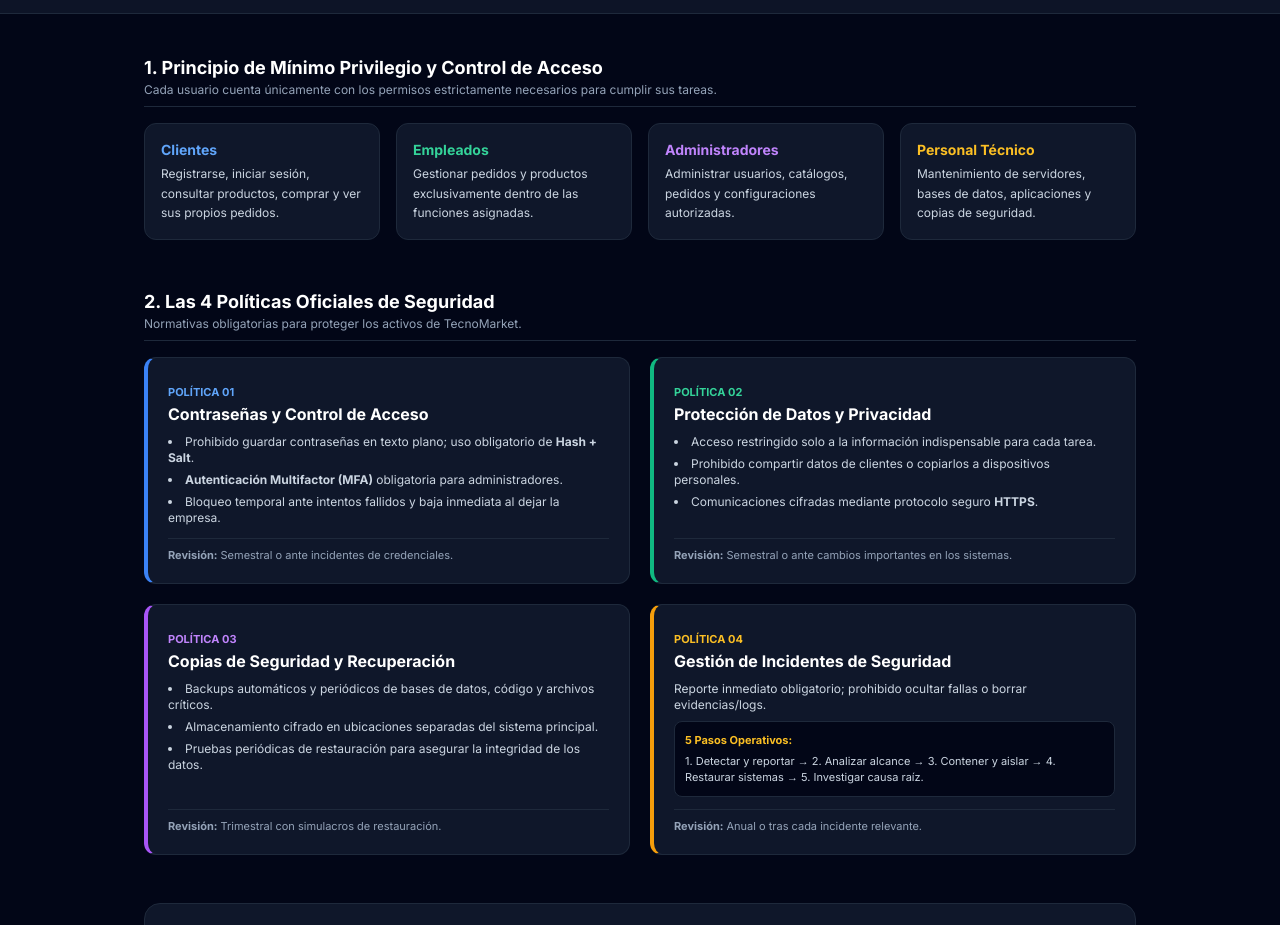
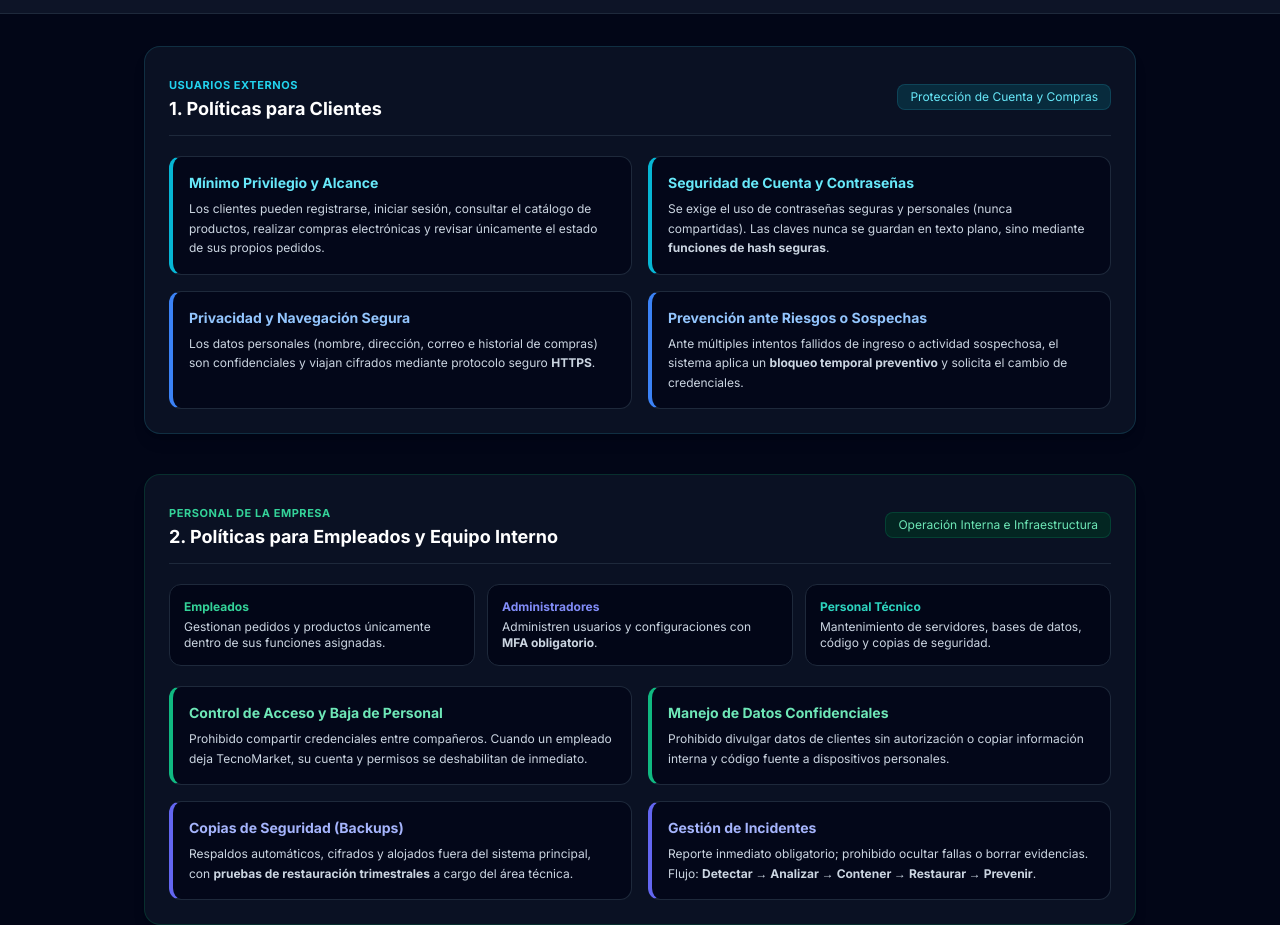
Before and after one commit to lucaszzz-pichichi/politicastecnomarket, a plain HTML site: page index.html in a window 1280 px wide. Shown: the part 63-988 px from the top of the page. Drawn offline with nearby package versions, Linux system fonts and the light colour scheme.

Commit message:
Add files via upload

```diff
--- a/index.html
+++ b/index.html
@@ -3,7 +3,7 @@
 <head>
     <meta charset="UTF-8">
     <meta name="viewport" content="width=device-width, initial-scale=1.0">
-    <title>Políticas de Seguridad - TecnoMarket</title>
+    <title>Políticas de Seguridad — TecnoMarket</title>
     <!-- Tailwind CSS -->
     <script src="https://cdn.tailwindcss.com"></script>
     <link href="https://fonts.googleapis.com/css2?family=Inter:wght@400;600;700;800&display=swap" rel="stylesheet">
@@ -13,143 +13,141 @@
 </head>
 <body class="bg-slate-950 text-slate-100 min-h-screen flex flex-col">
 
-    <!-- Header Sencillo con Tríada CIA -->
+    <!-- Header Compacto con Tríada CIA -->
     <header class="bg-slate-900/90 border-b border-slate-800 sticky top-0 z-10 backdrop-blur">
         <div class="max-w-5xl mx-auto px-4 py-4 flex flex-col sm:flex-row sm:items-center justify-between gap-3">
             <div>
                 <h1 class="text-xl font-extrabold tracking-tight text-white">
-                    Tecno<span class="text-blue-500">Market</span>
+                    Políticas de Seguridad — Tecno<span class="text-cyan-400">Market</span>
                 </h1>
-                <p class="text-xs text-slate-400">Políticas de Seguridad Informática</p>
+                <p class="text-xs text-slate-400">Plataforma de Comercio Electrónico Tecnológico</p>
             </div>
-            <!-- Pilar CIA -->
+            <!-- Badges Tríada CIA -->
             <div class="flex flex-wrap gap-2 text-xs font-semibold">
-                <span class="px-3 py-1 rounded-full bg-blue-950 text-blue-300 border border-blue-800/60">Confidencialidad</span>
+                <span class="px-3 py-1 rounded-full bg-cyan-950 text-cyan-300 border border-cyan-800/60">Confidencialidad</span>
                 <span class="px-3 py-1 rounded-full bg-emerald-950 text-emerald-300 border border-emerald-800/60">Integridad</span>
-                <span class="px-3 py-1 rounded-full bg-purple-950 text-purple-300 border border-purple-800/60">Disponibilidad</span>
+                <span class="px-3 py-1 rounded-full bg-indigo-950 text-indigo-300 border border-indigo-800/60">Disponibilidad</span>
             </div>
         </div>
     </header>
 
     <!-- Contenido Principal -->
-    <main class="flex-grow max-w-5xl mx-auto px-4 py-10 space-y-12">
+    <main class="flex-grow max-w-5xl mx-auto px-4 py-8 space-y-10">
 
-        <!-- Sección 1: Principio de Mínimo Privilegio y Control de Acceso -->
-        <section class="space-y-4">
-            <div class="border-b border-slate-800 pb-2">
-                <h2 class="text-lg font-bold text-white">1. Principio de Mínimo Privilegio y Control de Acceso</h2>
-                <p class="text-xs text-slate-400">Cada usuario cuenta únicamente con los permisos estrictamente necesarios para cumplir sus tareas.</p>
+        <!-- BLOQUE 1: POLÍTICAS PARA CLIENTES (Acento Azul / Cian) -->
+        <section class="bg-slate-900/70 border border-cyan-900/50 rounded-2xl p-6 space-y-5 shadow-lg">
+            <div class="flex flex-col sm:flex-row sm:items-center justify-between gap-2 border-b border-slate-800 pb-3">
+                <div>
+                    <span class="text-[11px] font-bold uppercase tracking-wider text-cyan-400">Usuarios Externos</span>
+                    <h2 class="text-lg font-bold text-white">1. Políticas para Clientes</h2>
+                </div>
+                <span class="text-xs px-3 py-1 rounded-lg bg-cyan-950/80 text-cyan-300 border border-cyan-800/50 w-fit">
+                    Protección de Cuenta y Compras
+                </span>
             </div>
 
-            <div class="grid sm:grid-cols-2 lg:grid-cols-4 gap-4">
-                <div class="bg-slate-900 border border-slate-800 rounded-xl p-4">
-                    <h3 class="font-bold text-blue-400 text-sm mb-1">Clientes</h3>
-                    <p class="text-xs text-slate-300 leading-relaxed">Registrarse, iniciar sesión, consultar productos, comprar y ver sus propios pedidos.</p>
-                </div>
-                <div class="bg-slate-900 border border-slate-800 rounded-xl p-4">
-                    <h3 class="font-bold text-emerald-400 text-sm mb-1">Empleados</h3>
-                    <p class="text-xs text-slate-300 leading-relaxed">Gestionar pedidos y productos exclusivamente dentro de las funciones asignadas.</p>
-                </div>
-                <div class="bg-slate-900 border border-slate-800 rounded-xl p-4">
-                    <h3 class="font-bold text-purple-400 text-sm mb-1">Administradores</h3>
-                    <p class="text-xs text-slate-300 leading-relaxed">Administrar usuarios, catálogos, pedidos y configuraciones autorizadas.</p>
-                </div>
-                <div class="bg-slate-900 border border-slate-800 rounded-xl p-4">
-                    <h3 class="font-bold text-amber-400 text-sm mb-1">Personal Técnico</h3>
-                    <p class="text-xs text-slate-300 leading-relaxed">Mantenimiento de servidores, bases de datos, aplicaciones y copias de seguridad.</p>
-                </div>
-            </div>
-        </section>
-
-        <!-- Sección 2: Las 4 Políticas Oficiales de Seguridad -->
-        <section class="space-y-4">
-            <div class="border-b border-slate-800 pb-2">
-                <h2 class="text-lg font-bold text-white">2. Las 4 Políticas Oficiales de Seguridad</h2>
-                <p class="text-xs text-slate-400">Normativas obligatorias para proteger los activos de TecnoMarket.</p>
-            </div>
-
-            <div class="grid md:grid-cols-2 gap-5">
-                <!-- Política 1 -->
-                <article class="bg-slate-900 border border-slate-800 border-l-4 border-l-blue-500 rounded-xl p-5 flex flex-col justify-between space-y-3">
-                    <div>
-                        <span class="text-[11px] font-bold uppercase text-blue-400">Política 01</span>
-                        <h3 class="text-base font-bold text-white mb-2">Contraseñas y Control de Acceso</h3>
-                        <ul class="text-xs text-slate-300 space-y-1.5 list-disc list-inside">
-                            <li>Prohibido guardar contraseñas en texto plano; uso obligatorio de <strong>Hash + Salt</strong>.</li>
-                            <li><strong>Autenticación Multifactor (MFA)</strong> obligatoria para administradores.</li>
-                            <li>Bloqueo temporal ante intentos fallidos y baja inmediata al dejar la empresa.</li>
-                        </ul>
-                    </div>
-                    <div class="pt-2 border-t border-slate-800 text-[11px] text-slate-400">
-                        <strong>Revisión:</strong> Semestral o ante incidentes de credenciales.
-                    </div>
+            <div class="grid md:grid-cols-2 gap-4">
+                <!-- Alcance y Privilegios -->
+                <article class="bg-slate-950/80 border border-slate-800 border-l-4 border-l-cyan-500 rounded-xl p-4 space-y-1.5">
+                    <h3 class="text-sm font-bold text-cyan-300">Mínimo Privilegio y Alcance</h3>
+                    <p class="text-xs text-slate-300 leading-relaxed">
+                        Los clientes pueden registrarse, iniciar sesión, consultar el catálogo de productos, realizar compras electrónicas y revisar únicamente el estado de sus propios pedidos.
+                    </p>
                 </article>
 
-                <!-- Política 2 -->
-                <article class="bg-slate-900 border border-slate-800 border-l-4 border-l-emerald-500 rounded-xl p-5 flex flex-col justify-between space-y-3">
-                    <div>
-                        <span class="text-[11px] font-bold uppercase text-emerald-400">Política 02</span>
-                        <h3 class="text-base font-bold text-white mb-2">Protección de Datos y Privacidad</h3>
-                        <ul class="text-xs text-slate-300 space-y-1.5 list-disc list-inside">
-                            <li>Acceso restringido solo a la información indispensable para cada tarea.</li>
-                            <li>Prohibido compartir datos de clientes o copiarlos a dispositivos personales.</li>
-                            <li>Comunicaciones cifradas mediante protocolo seguro <strong>HTTPS</strong>.</li>
-                        </ul>
-                    </div>
-                    <div class="pt-2 border-t border-slate-800 text-[11px] text-slate-400">
-                        <strong>Revisión:</strong> Semestral o ante cambios importantes en los sistemas.
-                    </div>
+                <!-- Contraseñas -->
+                <article class="bg-slate-950/80 border border-slate-800 border-l-4 border-l-cyan-500 rounded-xl p-4 space-y-1.5">
+                    <h3 class="text-sm font-bold text-cyan-300">Seguridad de Cuenta y Contraseñas</h3>
+                    <p class="text-xs text-slate-300 leading-relaxed">
+                        Se exige el uso de contraseñas seguras y personales (nunca compartidas). Las claves nunca se guardan en texto plano, sino mediante <strong>funciones de hash seguras</strong>.
+                    </p>
                 </article>
 
-                <!-- Política 3 -->
-                <article class="bg-slate-900 border border-slate-800 border-l-4 border-l-purple-500 rounded-xl p-5 flex flex-col justify-between space-y-3">
-                    <div>
-                        <span class="text-[11px] font-bold uppercase text-purple-400">Política 03</span>
-                        <h3 class="text-base font-bold text-white mb-2">Copias de Seguridad y Recuperación</h3>
-                        <ul class="text-xs text-slate-300 space-y-1.5 list-disc list-inside">
-                            <li>Backups automáticos y periódicos de bases de datos, código y archivos críticos.</li>
-                            <li>Almacenamiento cifrado en ubicaciones separadas del sistema principal.</li>
-                            <li>Pruebas periódicas de restauración para asegurar la integridad de los datos.</li>
-                        </ul>
-                    </div>
-                    <div class="pt-2 border-t border-slate-800 text-[11px] text-slate-400">
-                        <strong>Revisión:</strong> Trimestral con simulacros de restauración.
-                    </div>
+                <!-- Privacidad y HTTPS -->
+                <article class="bg-slate-950/80 border border-slate-800 border-l-4 border-l-blue-500 rounded-xl p-4 space-y-1.5">
+                    <h3 class="text-sm font-bold text-blue-300">Privacidad y Navegación Segura</h3>
+                    <p class="text-xs text-slate-300 leading-relaxed">
+                        Los datos personales (nombre, dirección, correo e historial de compras) son confidenciales y viajan cifrados mediante protocolo seguro <strong>HTTPS</strong>.
+                    </p>
                 </article>
 
-                <!-- Política 4 -->
-                <article class="bg-slate-900 border border-slate-800 border-l-4 border-l-amber-500 rounded-xl p-5 flex flex-col justify-between space-y-3">
-                    <div>
-                        <span class="text-[11px] font-bold uppercase text-amber-400">Política 04</span>
-                        <h3 class="text-base font-bold text-white mb-2">Gestión de Incidentes de Seguridad</h3>
-                        <p class="text-xs text-slate-300 mb-2">Reporte inmediato obligatorio; prohibido ocultar fallas o borrar evidencias/logs.</p>
-                        <div class="bg-slate-950 p-2.5 rounded-lg border border-slate-800 text-[11px] text-slate-300">
-                            <strong class="text-amber-400 block mb-1">5 Pasos Operativos:</strong>
-                            1. Detectar y reportar → 2. Analizar alcance → 3. Contener y aislar → 4. Restaurar sistemas → 5. Investigar causa raíz.
-                        </div>
-                    </div>
-                    <div class="pt-2 border-t border-slate-800 text-[11px] text-slate-400">
-                        <strong>Revisión:</strong> Anual o tras cada incidente relevante.
-                    </div>
+                <!-- Incumplimiento -->
+                <article class="bg-slate-950/80 border border-slate-800 border-l-4 border-l-blue-500 rounded-xl p-4 space-y-1.5">
+                    <h3 class="text-sm font-bold text-blue-300">Prevención ante Riesgos o Sospechas</h3>
+                    <p class="text-xs text-slate-300 leading-relaxed">
+                        Ante múltiples intentos fallidos de ingreso o actividad sospechosa, el sistema aplica un <strong>bloqueo temporal preventivo</strong> y solicita el cambio de credenciales.
+                    </p>
                 </article>
             </div>
         </section>
 
-        <!-- Sección 3: Mecanismos de Cumplimiento y Revisión -->
-        <section class="bg-slate-900 border border-slate-800 rounded-2xl p-6 space-y-3">
-            <h2 class="text-base font-bold text-white">3. Mecanismos de Cumplimiento y Revisión</h2>
-            <p class="text-xs text-slate-300 leading-relaxed">
-                La seguridad de TecnoMarket combina <strong>controles técnicos automáticos</strong> (cifrado de bases de datos, validación estricta con consultas <strong>SQL parametrizadas</strong> y registros de auditoría) con la <strong>capacitación continua del personal</strong> en buenas prácticas, asegurando que la protección dependa tanto de la tecnología como del comportamiento responsable.
-            </p>
+        <!-- BLOQUE 2: POLÍTICAS PARA EMPLEADOS Y EQUIPO INTERNO (Acento Índigo / Esmeralda) -->
+        <section class="bg-slate-900/70 border border-emerald-900/50 rounded-2xl p-6 space-y-5 shadow-lg">
+            <div class="flex flex-col sm:flex-row sm:items-center justify-between gap-2 border-b border-slate-800 pb-3">
+                <div>
+                    <span class="text-[11px] font-bold uppercase tracking-wider text-emerald-400">Personal de la Empresa</span>
+                    <h2 class="text-lg font-bold text-white">2. Políticas para Empleados y Equipo Interno</h2>
+                </div>
+                <span class="text-xs px-3 py-1 rounded-lg bg-emerald-950/80 text-emerald-300 border border-emerald-800/50 w-fit">
+                    Operación Interna e Infraestructura
+                </span>
+            </div>
+
+            <!-- Roles Internos -->
+            <div class="grid sm:grid-cols-3 gap-3">
+                <div class="bg-slate-950 border border-slate-800 rounded-xl p-3.5">
+                    <span class="text-xs font-bold text-emerald-400 block mb-1">Empleados</span>
+                    <p class="text-xs text-slate-300">Gestionan pedidos y productos únicamente dentro de sus funciones asignadas.</p>
+                </div>
+                <div class="bg-slate-950 border border-slate-800 rounded-xl p-3.5">
+                    <span class="text-xs font-bold text-indigo-400 block mb-1">Administradores</span>
+                    <p class="text-xs text-slate-300">Administren usuarios y configuraciones con <strong>MFA obligatorio</strong>.</p>
+                </div>
+                <div class="bg-slate-950 border border-slate-800 rounded-xl p-3.5">
+                    <span class="text-xs font-bold text-teal-400 block mb-1">Personal Técnico</span>
+                    <p class="text-xs text-slate-300">Mantenimiento de servidores, bases de datos, código y copias de seguridad.</p>
+                </div>
+            </div>
+
+            <!-- Normativas Operativas Internas -->
+            <div class="grid md:grid-cols-2 gap-4">
+                <article class="bg-slate-950/80 border border-slate-800 border-l-4 border-l-emerald-500 rounded-xl p-4 space-y-1.5">
+                    <h3 class="text-sm font-bold text-emerald-300">Control de Acceso y Baja de Personal</h3>
+                    <p class="text-xs text-slate-300 leading-relaxed">
+                        Prohibido compartir credenciales entre compañeros. Cuando un empleado deja TecnoMarket, su cuenta y permisos se deshabilitan de inmediato.
+                    </p>
+                </article>
+
+                <article class="bg-slate-950/80 border border-slate-800 border-l-4 border-l-emerald-500 rounded-xl p-4 space-y-1.5">
+                    <h3 class="text-sm font-bold text-emerald-300">Manejo de Datos Confidenciales</h3>
+                    <p class="text-xs text-slate-300 leading-relaxed">
+                        Prohibido divulgar datos de clientes sin autorización o copiar información interna y código fuente a dispositivos personales.
+                    </p>
+                </article>
+
+                <article class="bg-slate-950/80 border border-slate-800 border-l-4 border-l-indigo-500 rounded-xl p-4 space-y-1.5">
+                    <h3 class="text-sm font-bold text-indigo-300">Copias de Seguridad (Backups)</h3>
+                    <p class="text-xs text-slate-300 leading-relaxed">
+                        Respaldos automáticos, cifrados y alojados fuera del sistema principal, con <strong>pruebas de restauración trimestrales</strong> a cargo del área técnica.
+                    </p>
+                </article>
+
+                <article class="bg-slate-950/80 border border-slate-800 border-l-4 border-l-indigo-500 rounded-xl p-4 space-y-1.5">
+                    <h3 class="text-sm font-bold text-indigo-300">Gestión de Incidentes</h3>
+                    <p class="text-xs text-slate-300 leading-relaxed">
+                        Reporte inmediato obligatorio; prohibido ocultar fallas o borrar evidencias. Flujo: <strong>Detectar → Analizar → Contener → Restaurar → Prevenir</strong>.
+                    </p>
+                </article>
+            </div>
         </section>
 
     </main>
 
-    <!-- Footer con Créditos del Equipo -->
-    <footer class="bg-slate-900 border-t border-slate-800 py-6 text-center text-xs text-slate-400">
+    <!-- Footer Institucional -->
+    <footer class="bg-slate-900 border-t border-slate-800 py-5 text-center text-xs text-slate-400">
         <div class="max-w-5xl mx-auto px-4 space-y-1">
-            <p class="font-semibold text-slate-200">TecnoMarket – Trabajo Práctico de Seguridad Informática</p>
-            <p>Alumnos: Luciano Ocampo • Mauro Quintana • Lucas Lopez | Profesor: Jesús Cabrera</p>
+            <p class="font-semibold text-slate-200">Trabajo Práctico — Seguridad Informática | Prof. Jesús Cabrera</p>
+            <p>Alumnos: Luciano Ocampo • Mauro Quintana • Lucas Lopez</p>
         </div>
     </footer>
 
```
